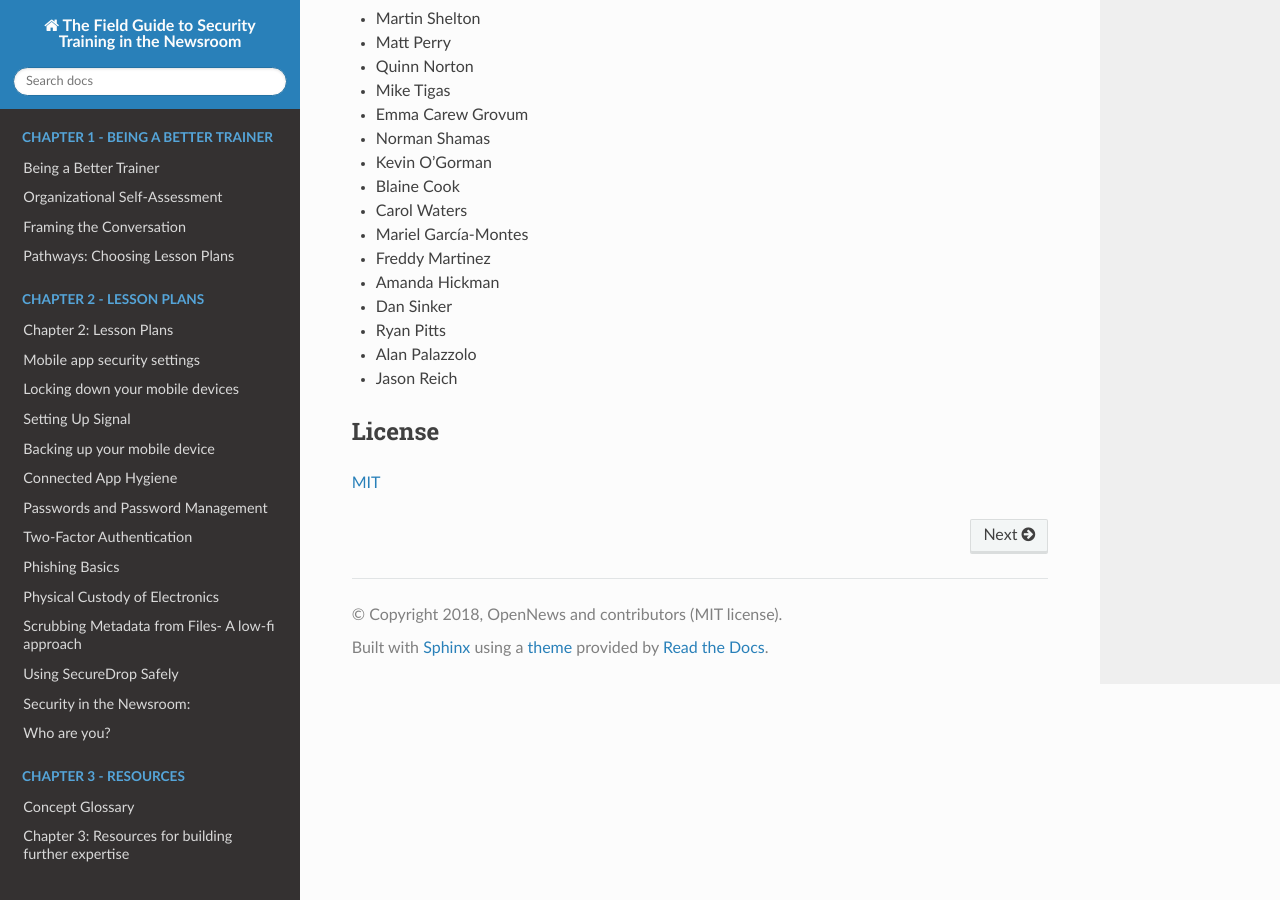
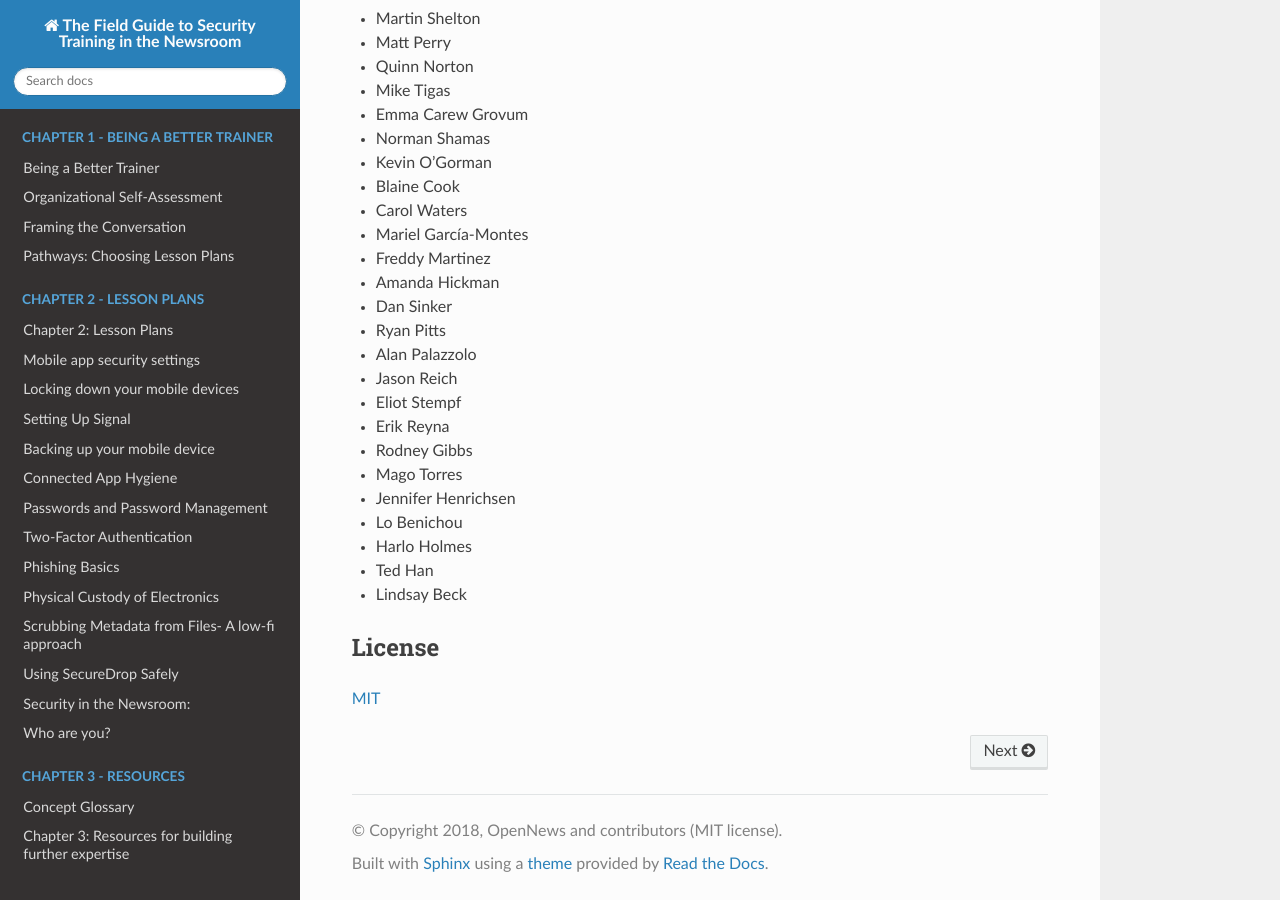
Before and after one commit to OpenNewsLabs/field-guide-security-training-newsroom, a Sphinx documentation site: the page built from docs/index.rst, in a window 1280 px wide and 900 px high, scrolled down 2690 px. Built offline with Sphinx 7.4.7 and the Read the Docs theme 2.0.0, drawn with Linux system fonts in a browser that asks for light colours.

Commit message:
add more editor names to index

```diff
--- a/docs/index.rst
+++ b/docs/index.rst
@@ -106,6 +106,15 @@ This resource began with a convening in Chicago where a dozen committed folks de
 -  Ryan Pitts
 -  Alan Palazzolo
 -  Jason Reich
+-  Eliot Stempf
+-  Erik Reyna
+-  Rodney Gibbs
+-  Mago Torres
+-  Jennifer Henrichsen
+-  Lo Benichou
+-  Harlo Holmes
+-  Ted Han
+-  Lindsay Beck
 
 
 License
```
